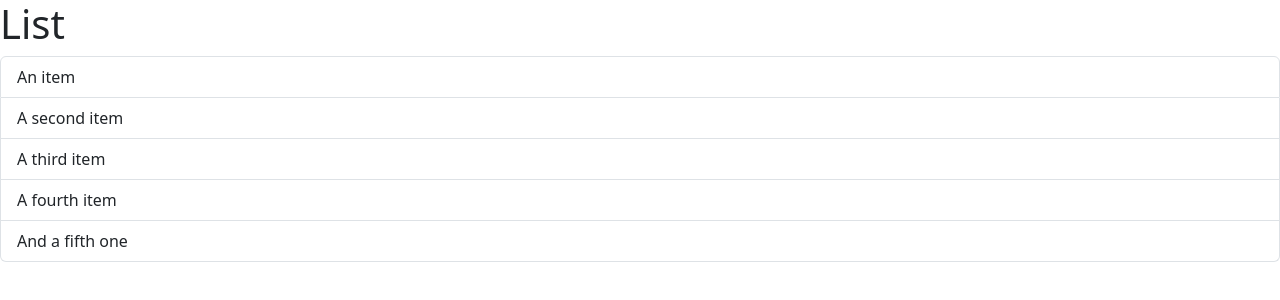
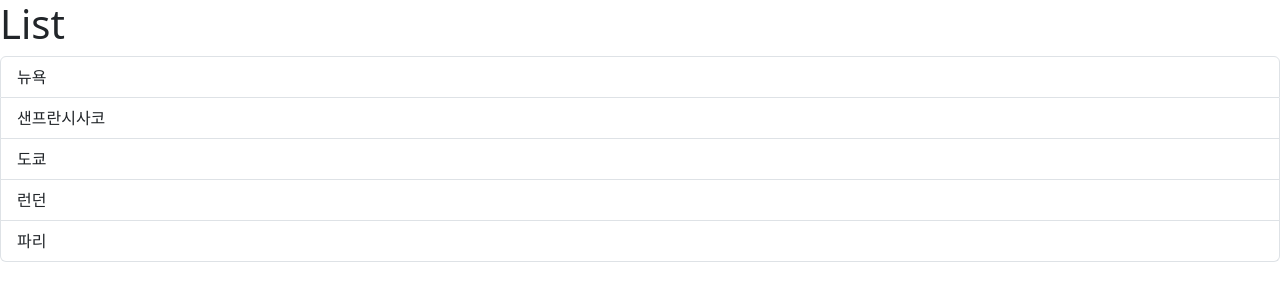
Before and after one commit to rlawlsdn263/code-with-mosh, a React (Vite) app: page / in a window 1280 px wide. Shown: the top 300 px of the page. Built offline with nearby package versions, Linux system fonts and the light colour scheme.

Commit message:
[✍학습] 리스트 렌더링
- map을 활용한 리스트 렌더링
_ key prop 에러 해결

```diff
--- a/src/components/ListGroup.tsx
+++ b/src/components/ListGroup.tsx
@@ -1,13 +1,17 @@
 function ListGroup() {
+  const items = ["뉴욕", "샌프란시사코", "도쿄", "런던", "파리"];
+
   return (
     <>
       <h1>List</h1>
       <ul className="list-group">
-        <li className="list-group-item">An item</li>
-        <li className="list-group-item">A second item</li>
-        <li className="list-group-item">A third item</li>
-        <li className="list-group-item">A fourth item</li>
-        <li className="list-group-item">And a fifth one</li>
+        {items.map((item) => {
+          return (
+            <li key={item} className="list-group-item">
+              {item}
+            </li>
+          );
+        })}
       </ul>
     </>
   );
```
